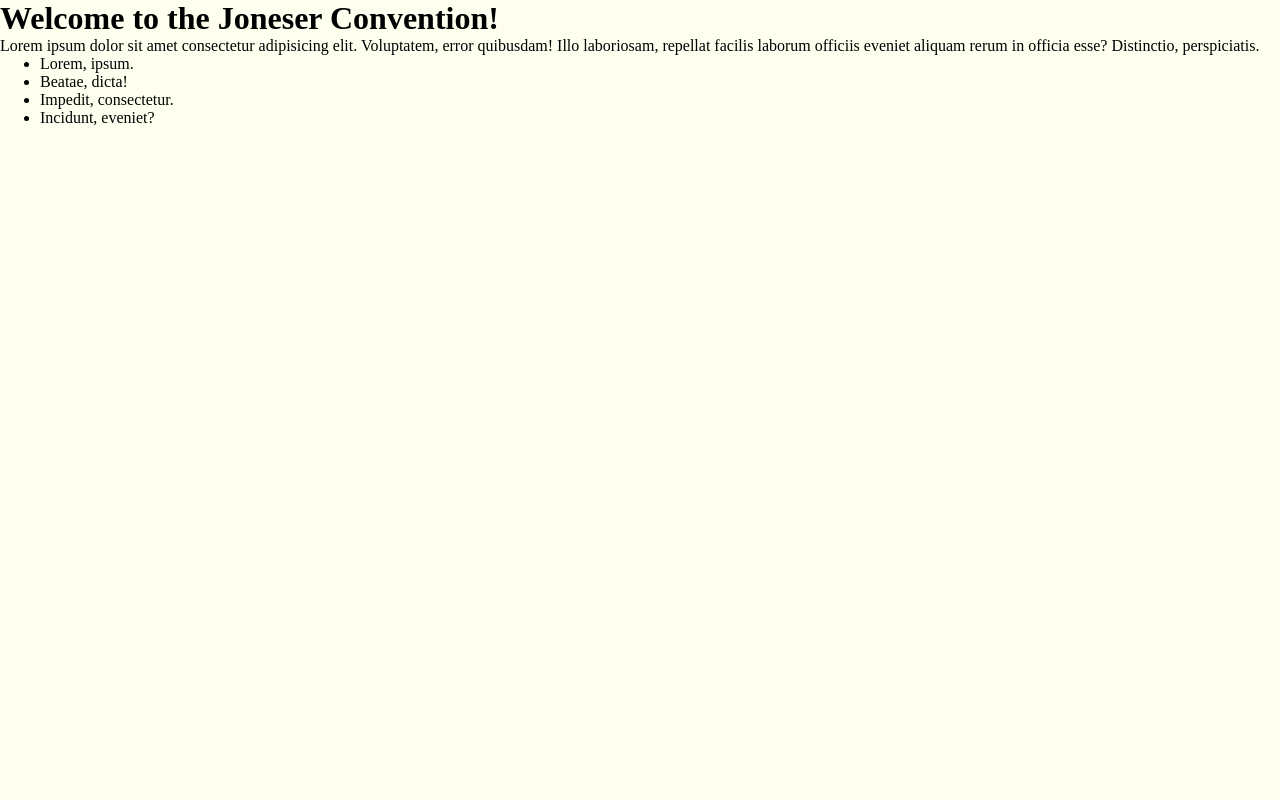
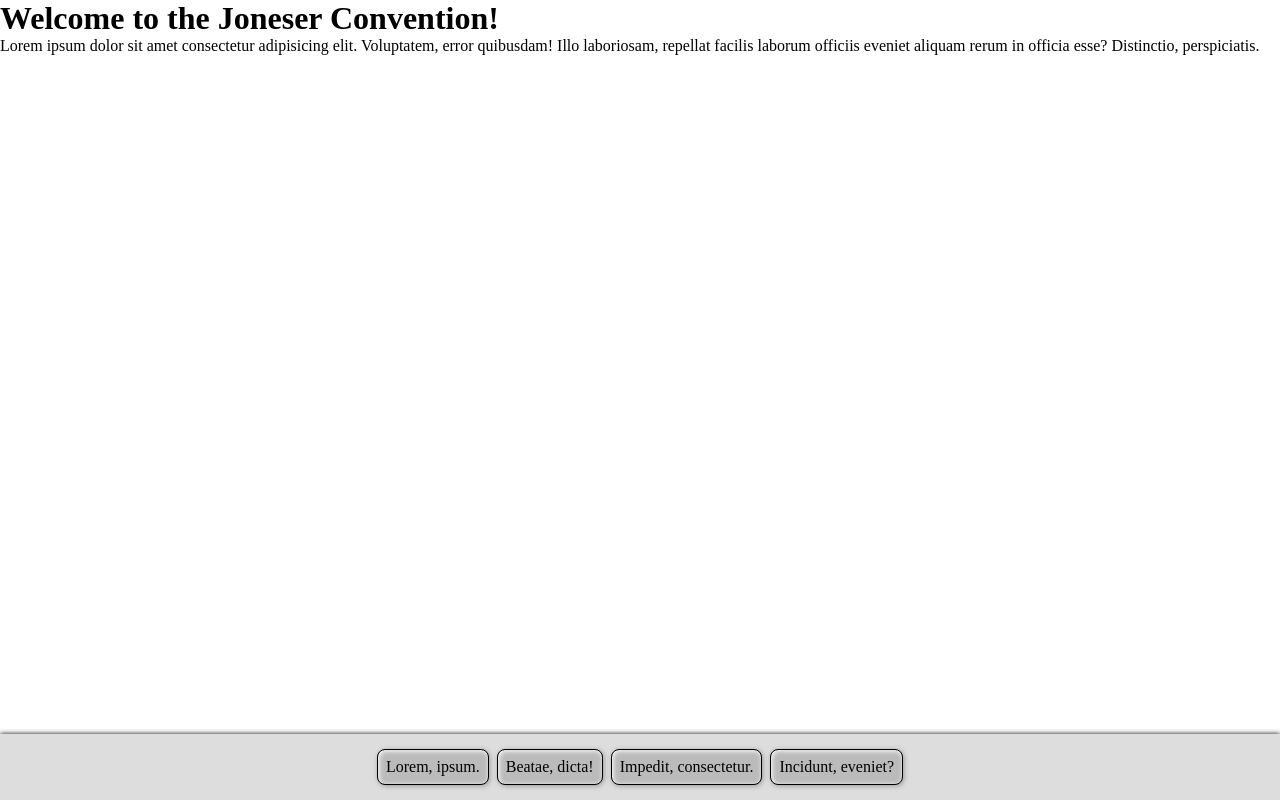
Before and after one commit to lowgain/joneser-site, a plain HTML site: page index.html in a window 1280 px wide. Drawn offline with Linux system fonts and the light colour scheme.

Commit message:
add footer button styles

```diff
--- a/styles.css
+++ b/styles.css
@@ -3,6 +3,26 @@ html, * {
   margin: 0;
 }
 
-body {
-  background: ivory;
+footer {
+  background: #ddd;
+  position: absolute;
+  bottom: 0;
+  width: 100vw;
+  text-align: center;
+  box-shadow: 0 0 5px #000;
 }
+
+footer ul {
+  list-style-type: none;
+  display: inline-flex;
+  padding: 15px;
+  gap: 8px;
+}
+
+footer ul li {
+  background: #bbb;
+  border-radius: 8px;
+  border: 1px solid #000;
+  padding: 8px;
+  box-shadow: 1px 1px 5px #999, 1px 1px 5px #FFF inset;
+}
```
